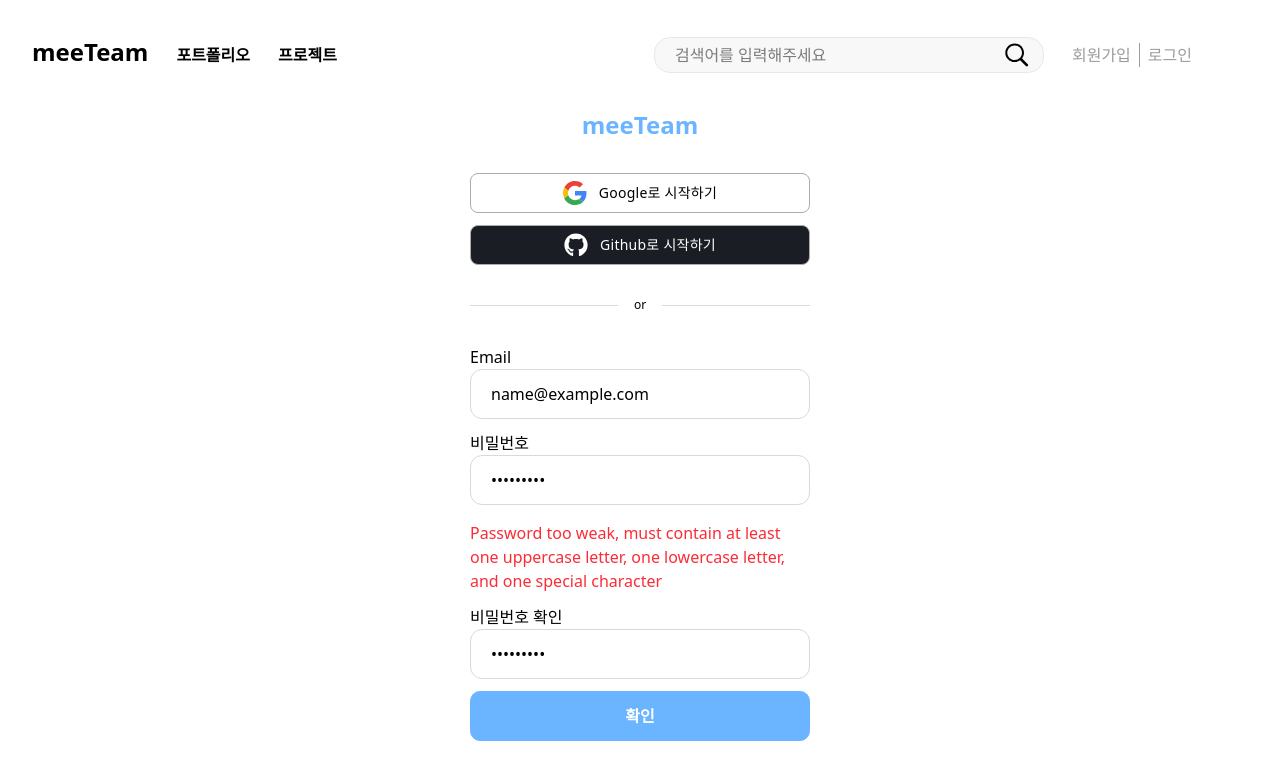
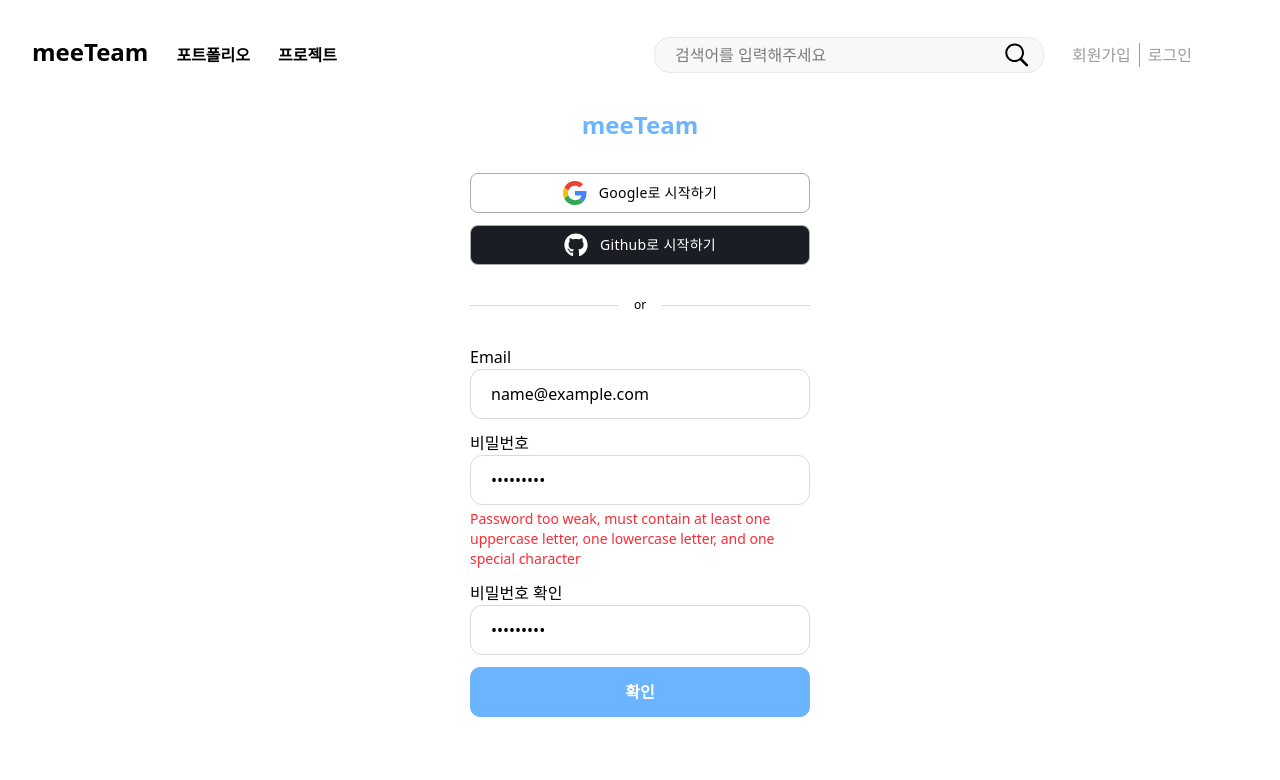
Before and after one commit to WardK-meeTeam/meeteam_front, a Next.js app: page /signup in a window 1280 px wide. Both pictures are taken after typing "name@example.com", "Sample123", "Sample123" into the empty fields and a click on the button "확인". Shown: the top 780 px of the page. Built offline with nearby package versions, Linux system fonts and the light colour scheme.

Commit message:
[#1] style: input태그와 에러메세지 간격 조정

```diff
--- a/components/Input.tsx
+++ b/components/Input.tsx
@@ -27,6 +27,7 @@ export default function Input({
   return (
     <div className="flex flex-col gap-4">
       {title && <h1 className="font-bold">{title}</h1>}
+      <div className="flex flex-col gap-1">
         <input
           placeholder={placeholder ?? ""}
           value={value}
@@ -35,10 +36,11 @@ export default function Input({
           {...rest}
         />
         {errors.map((error, index) => (
-        <span key={index} className="text-red-500 font-medium">
+          <span key={index} className="text-red-500 font-medium text-sm">
             {error}
           </span>
         ))}
       </div>
+    </div>
   );
 }
```
Lines whose indentation alone changed are shown as unchanged.
